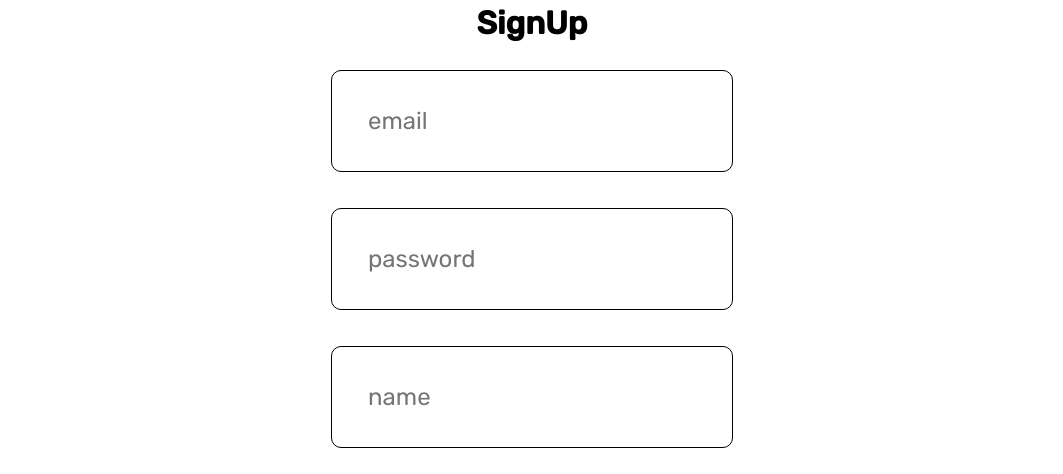
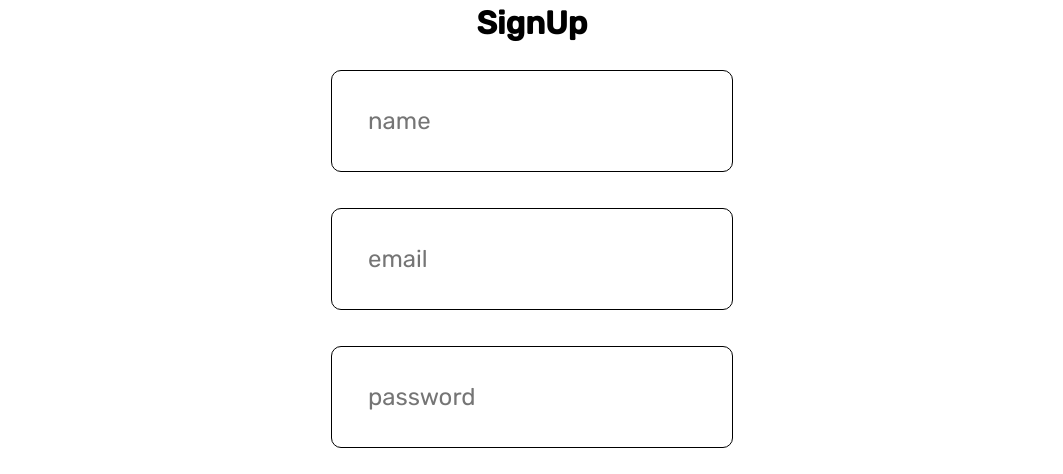
Before and after one commit to adkinsmpage/blog-page, a Next.js app: page /user/signup in a window 1280 px wide. Shown: the part 121-595 px from the top of the page, without its empty margins (108-1171 px from the left). Built offline with nearby package versions, Linux system fonts and the light colour scheme.

Commit message:
add user sign up form validation

```diff
--- a/components/UserForm/UserForm.module.css
+++ b/components/UserForm/UserForm.module.css
@@ -2,3 +2,14 @@
   display: grid;
   justify-items: center;
 }
+
+.error {
+  border-color: red;
+}
+
+.errorMessage {
+  justify-self: flex-start;
+  width: 90%;
+  margin: 0 auto;
+  font-size: 0.9rem;
+}
--- a/components/UserForm/UserForm.tsx
+++ b/components/UserForm/UserForm.tsx
@@ -1,6 +1,7 @@
 import { useForm } from "react-hook-form";
 import style from "./UserForm.module.css";
 import { useRouter } from "next/router";
+import { EMAIL_VALIDATION, PASSWORD_VALIDATION } from "../../utils/consts";
 
 interface IUserForm {
   callback(formData: IUserFormData): void;
@@ -23,25 +24,45 @@ const UserForm = ({ isRegister, callback }: IUserForm) => {
     callback(data);
   };
   const router = useRouter();
+
   return (
+    <>
       <form onSubmit={handleSubmit(onSubmit)} className={style.wrapper}>
-      <input
-        type="text"
-        placeholder="email"
-        {...register("email", { required: true })}
-      />
-      <input
-        type="password"
-        placeholder="password"
-        {...register("password", { required: true })}
-      />
         {isRegister && (
+          <>
             <input
               type="text"
               placeholder="name"
               {...register("name", { required: true })}
+              className={`${errors.name ? style.error : ""}`}
             />
+            {errors.name && (
+              <p className={style.errorMessage}>Name is required</p>
             )}
+          </>
+        )}
+        <input
+          type="text"
+          placeholder="email"
+          {...register("email", { required: true, pattern: EMAIL_VALIDATION })}
+          className={`${errors.email ? style.error : ""}`}
+        />
+        {errors.email && (
+          <p className={style.errorMessage}>Enter valid email address</p>
+        )}
+        <input
+          type="password"
+          placeholder="password"
+          {...register("password", {
+            required: true,
+            pattern: PASSWORD_VALIDATION,
+          })}
+          className={`${errors.password ? style.error : ""}`}
+        />
+        {errors.password && (
+          <p className={style.errorMessage}>Enter valid password</p>
+        )}
+
         <button>{isRegister ? "Signup" : "Login"}</button>
         <button
           type="button"
@@ -53,6 +74,7 @@ const UserForm = ({ isRegister, callback }: IUserForm) => {
           {isRegister ? "Login" : "Signup"}
         </button>
       </form>
+    </>
   );
 };
 
--- a/models/user.ts
+++ b/models/user.ts
@@ -9,6 +9,7 @@ const UserSchema = new mongoose.Schema(
     email: {
       type: String,
       require: [true, "Please provide a email"],
+      unique: true,
     },
     password: {
       type: String,
--- /dev/null
+++ b/utils/consts.ts
@@ -0,0 +1,2 @@
+export const EMAIL_VALIDATION = /^[^\s@]+@[^\s@]+\.[^\s@]+$/;
+export const PASSWORD_VALIDATION = /^(?=.*\d)(?=.*[a-z])(?=.*[a-zA-Z]).{5,}$/gm;
```
Lines whose indentation alone changed are shown as unchanged.
